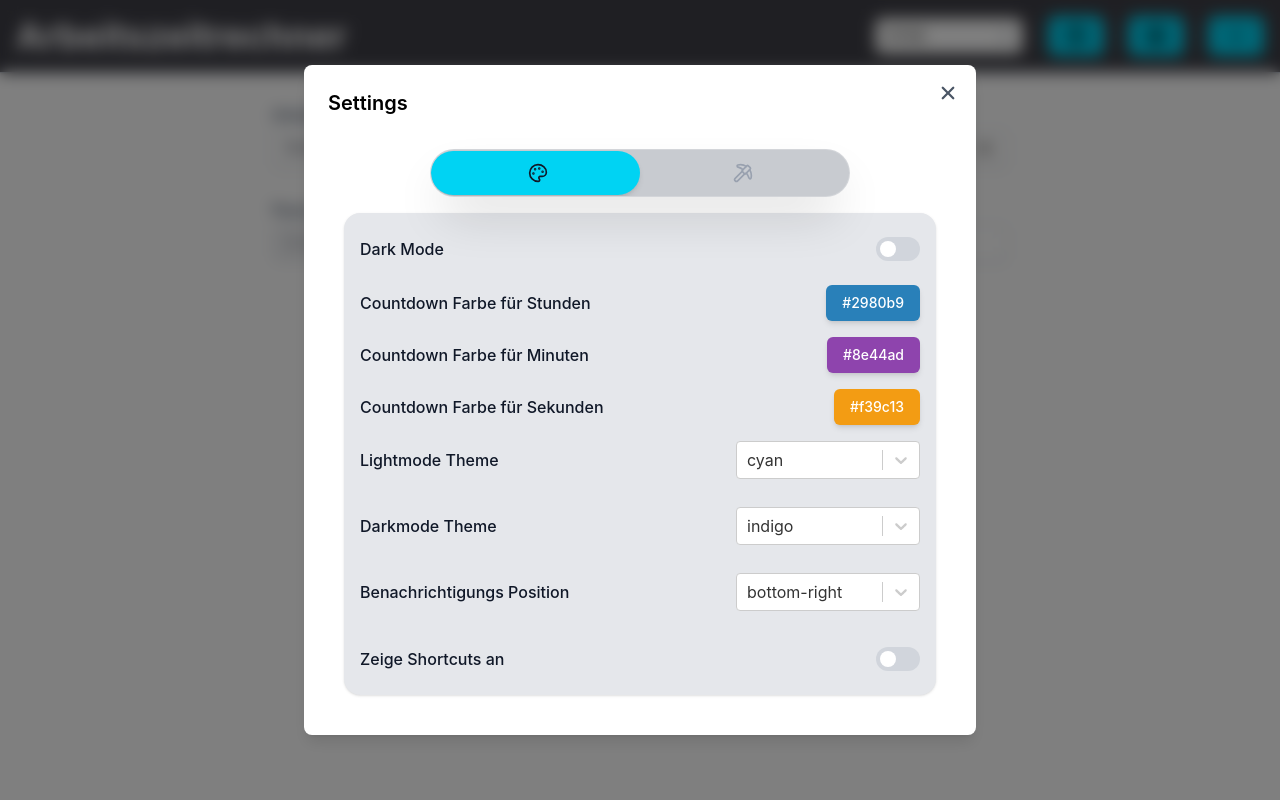
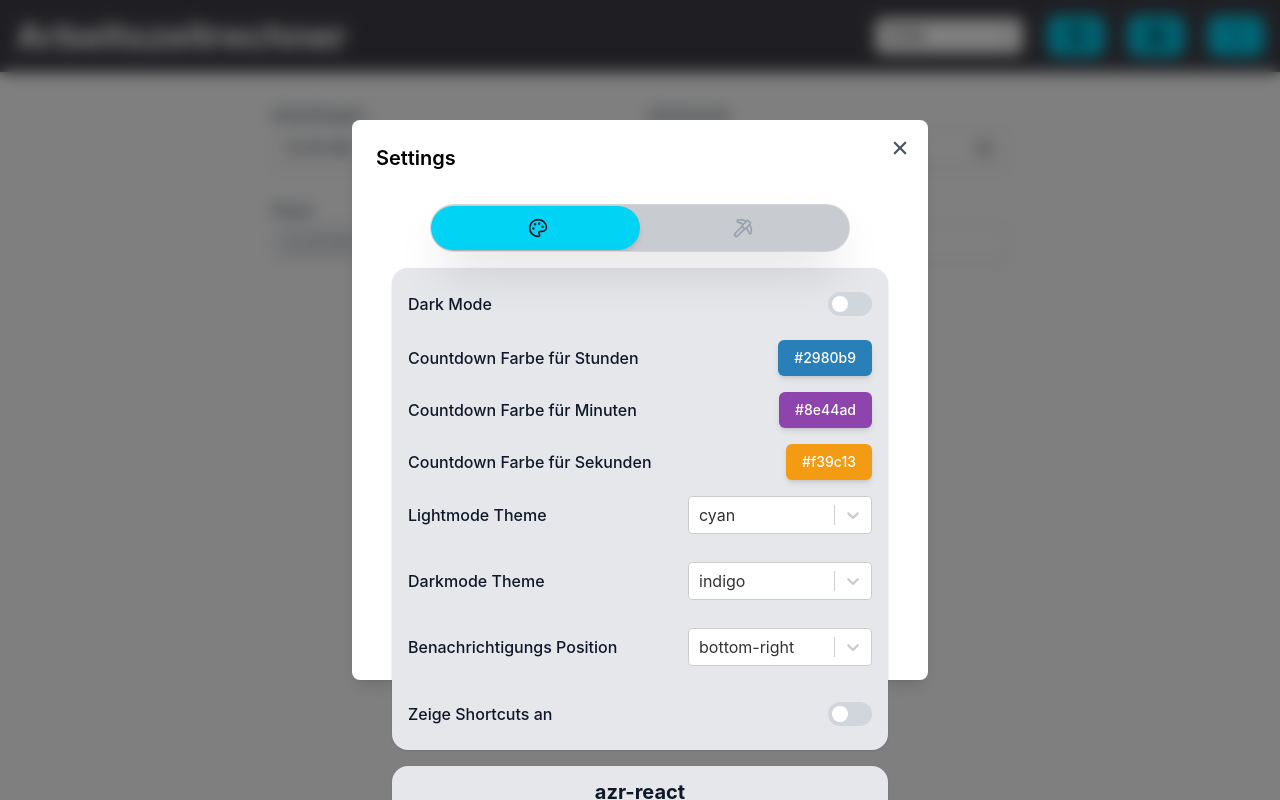
Before and after one commit to LukasDano/azr-react, a React (Vite) app: page / in a window 1280 px wide. Both pictures are taken after a click on the button 1156 px from the left and 36 px from the top of the page. Built offline with nearby package versions, Linux system fonts and the light colour scheme.

Commit message:
[#51] project name and version are shown in the settings

```diff
--- a/src/components/App.tsx
+++ b/src/components/App.tsx
@@ -80,7 +80,12 @@ export const App = () => {
     return (
         <div className={`${darkModeActive ? 'dark' : 'light'}`}>
             <div className="h-screen dark:bg-gray-900">
-                <BaseModal modalTitle={'Settings'} isOpen={settingsOpen} onClose={() => setSettingsOpen(false)}>
+                <BaseModal
+                    modalTitle={'Settings'}
+                    size={'md'}
+                    isOpen={settingsOpen}
+                    onClose={() => setSettingsOpen(false)}
+                >
                     <Settings />
                 </BaseModal>
 
--- a/src/components/content/miscellaneous/BaseModal.tsx
+++ b/src/components/content/miscellaneous/BaseModal.tsx
@@ -1,31 +1,39 @@
 import type { FC, ReactNode } from 'react';
 import { IoClose } from 'react-icons/io5';
 
+export type ModalSize = 'sm' | 'md' | 'lg' | 'xl' | 'xl2' | 'xl3' | 'full';
+
 type BaseModalProps = {
-    modalTitle: string;
     isOpen: boolean;
     onClose: () => void;
     children: ReactNode;
+    modalTitle: string;
+    modalHeader?: ReactNode;
+    size?: ModalSize;
 };
 
-export const BaseModal: FC<BaseModalProps> = ({ modalTitle, isOpen, onClose, children }) => {
+export const BaseModal: FC<BaseModalProps> = ({ modalTitle, isOpen, onClose, children, modalHeader, size = 'md' }) => {
     if (!isOpen) return null;
 
-    document.addEventListener('keydown', (evt) => {
-        if (evt.key === 'Escape') onClose();
-    });
+    const sizeClasses: Record<ModalSize, string> = {
+        sm: 'max-w-md max-h-[60vh]',
+        md: 'max-w-xl max-h-[70vh]',
+        lg: 'max-w-3xl max-h-[80vh]',
+        xl: 'max-w-5xl max-h-[85vh]',
+        xl2: 'max-w-6xl min-h-[80vh] max-h-[90vh]',
+        xl3: 'max-w-6xl min-h-[80vh] max-h-[90vh]',
+        full: 'w-full h-full',
+    };
 
     return (
         <div
             className="fixed inset-0 z-50 flex items-center justify-center bg-black/50 px-3 py-2 text-white backdrop-blur-sm transition-opacity duration-300"
-            onKeyDown={(evt) => {
-                if (evt.key === 'Escape') onClose();
-            }}
+            onClick={onClose}
         >
             <div
-                className="relative w-full max-w-2xl rounded-lg bg-white p-6 text-black shadow-lg dark:bg-gray-800 dark:text-white"
+                className={`relative w-full rounded-lg bg-white p-6 text-black shadow-lg dark:bg-gray-800 dark:text-white ${sizeClasses[size]}
+                `}
                 onClick={(evt) => evt.stopPropagation()}
-                onKeyDown={(evt) => evt.stopPropagation()}
             >
                 <button
                     onClick={onClose}
@@ -34,8 +42,10 @@ export const BaseModal: FC<BaseModalProps> = ({ modalTitle, isOpen, onClose, chi
                 >
                     <IoClose />
                 </button>
-                <h2 className="mb-4 font-semibold text-xl">{modalTitle}</h2>
-                <div className={'max-h-150'}>{children}</div>
+
+                {modalHeader || <h2 className="mb-4 font-semibold text-xl">{modalTitle}</h2>}
+
+                {children}
             </div>
         </div>
     );
--- a/src/components/settings/Settings.tsx
+++ b/src/components/settings/Settings.tsx
@@ -3,6 +3,7 @@ import { useContext, useState } from 'react';
 import { ColorPicker } from './inputs/ColorSelector.tsx';
 import { SettingsToggle } from './inputs/SettingsToggle';
 import { settingTabs } from './settingConfig.tsx';
+import { name, version } from '../../../package.json';
 import { availableThemes, type ThemeType } from '../../static/themes';
 import { notificationPositions, type ToastPosition } from '../../utils/page/notifications.ts';
 import type { CountdownUnit } from '../content/countdown/CountdownElement.tsx';
@@ -109,6 +110,13 @@ export const Settings = () => {
                     />
                 )}
             </div>
+
+            <div className={'flex flex-col rounded-2xl bg-gray-200 p-3 shadow-sm dark:bg-gray-600'}>
+                <div className="flex flex-col items-center">
+                    <span className="font-bold text-gray-900 text-xl dark:text-gray-100">{name}</span>
+                    <span className="text-gray-500 text-sm dark:text-gray-300">Version {version}</span>
+                </div>
+            </div>
         </div>
     );
 };
```
